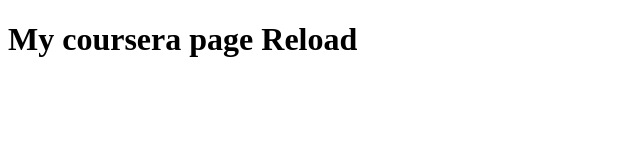
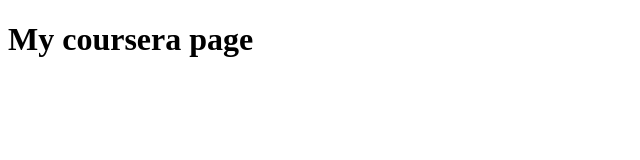
Before and after one commit to nithish2220/angularJS_coursera, a plain HTML site: page index.html in a window 1280 px wide. Shown: the whole page, without its empty margins (0-640 px from the left). Drawn offline with Linux system fonts and the light colour scheme.

Commit message:
Next version of web file

```diff
--- a/index.html
+++ b/index.html
@@ -5,6 +5,6 @@
     <title>Hello Coursera</title>
   </head>
   <body>
-    <h1>My coursera page Reload</h1>
+    <h1>My coursera page</h1>
   </body>
 </html>
```
